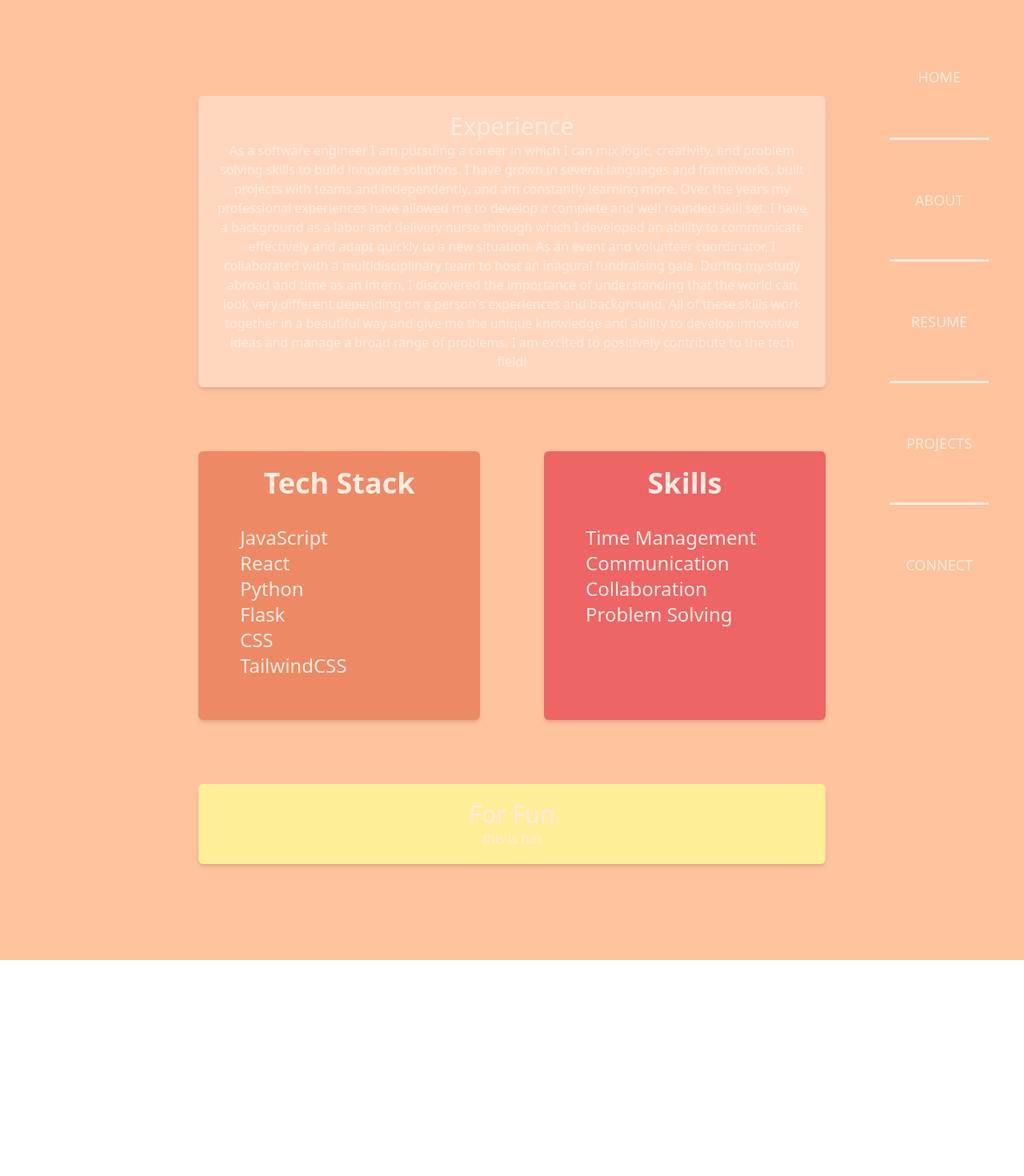
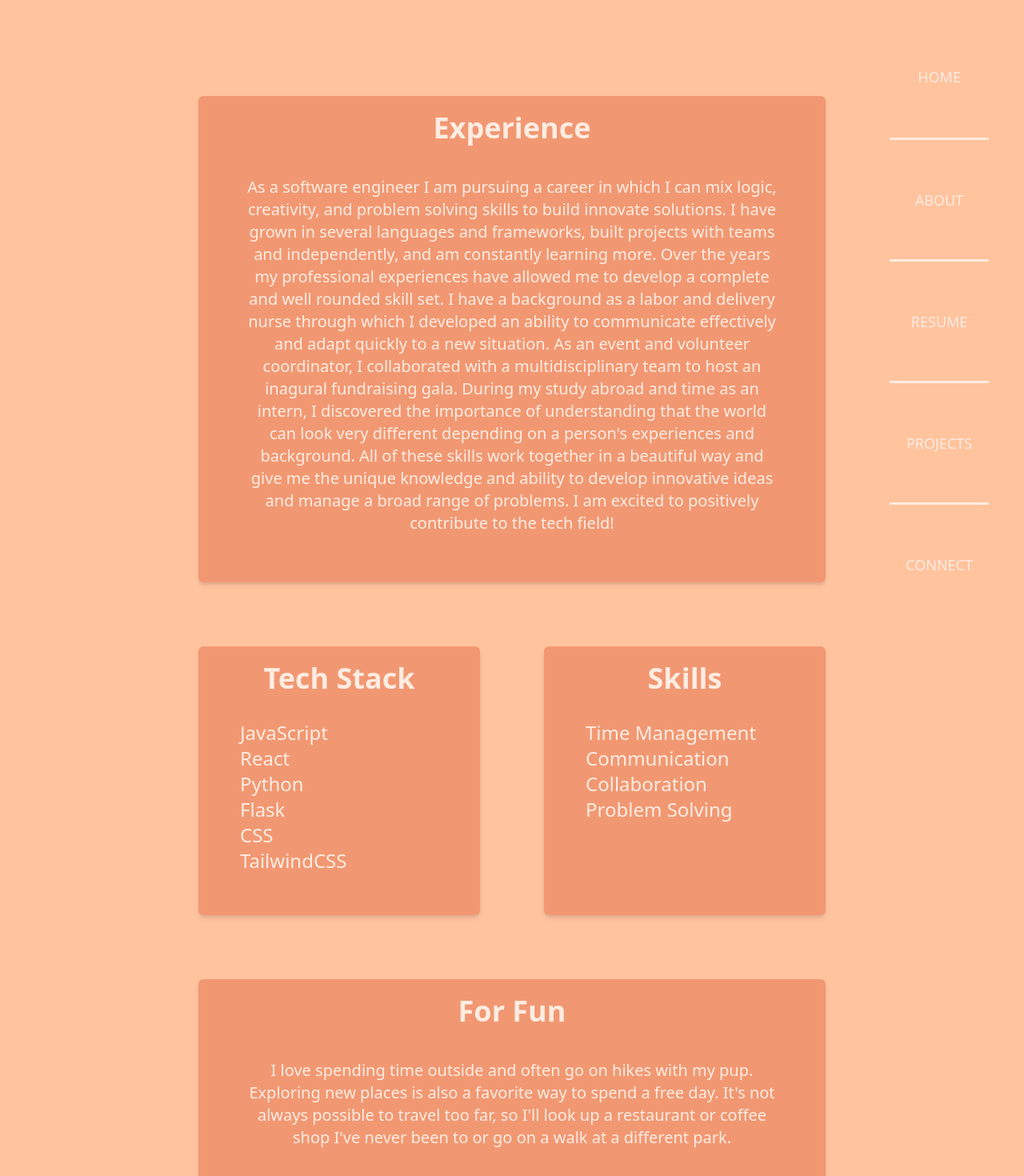
Before and after one commit to madalinefitz/Portfolio-Site, a React (Create React App) app: page /aboutme in a window 1280 px wide. Shown: the top 1470 px of the page at 80% size. Before the commit the page ends 1200 px from the top, so only its background shows below. Built offline with nearby package versions, Linux system fonts and the light colour scheme.

Commit message:
added more content to about

```diff
--- a/src/components/AboutMe.js
+++ b/src/components/AboutMe.js
@@ -4,16 +4,16 @@ import {plainSunset} from './plainSunset.png'
 function AboutMe(){
     return(
         <div class="bg-[#FFC39E] bg-cover px-52 py-20">
-            <div class="bg-[#FFECE1] bg-opacity-50 text-center p-5 m-10 text-[#FFECE1] shadow-md rounded-md">
-                <h1 class="text-3xl font-medium">Experience</h1>
-                <p>As a software engineer I am pursuing a career in which I can mix logic, creativity, and problem solving skills to build innovate solutions. I have grown in several languages and frameworks, built projects with teams and independently, and am constantly learning more.
+            <div class="bg-[#ED8A65] bg-opacity-75 text-center p-5 m-10 text-[#FFECE1] shadow-md rounded-md">
+                <h1 class="text-4xl font-bold">Experience</h1>
+                <p class="whitespace-pre-line p-10 text-xl">As a software engineer I am pursuing a career in which I can mix logic, creativity, and problem solving skills to build innovate solutions. I have grown in several languages and frameworks, built projects with teams and independently, and am constantly learning more.
 
                 Over the years my professional experiences have allowed me to develop a complete and well rounded skill set. I have a background as a labor and delivery nurse through which I developed an ability to communicate effectively and adapt quickly to a new situation. As an event and volunteer coordinator, I collaborated with a multidisciplinary team to host an inagural fundraising gala. During my study abroad and time as an intern, I discovered the importance of understanding that the world can look very different depending on a person's experiences and background.
 
                 All of these skills work together in a beautiful way and give me the unique knowledge and ability to develop innovative ideas and manage a broad range of problems. I am excited to positively contribute to the tech field!</p>
             </div>
             <div class="flex flex-rows text-[#FFECE1]">
-                <div class="basis-1/2 bg-[#ED8A65] m-10 shadow-md rounded-md">
+                <div class="basis-1/2 bg-[#ED8A65] bg-opacity-75 m-10 shadow-md rounded-md">
                     <h1 class="text-4xl text-center font-bold p-5">Tech Stack</h1>
                     <div class="pl-10 pb-10 m-3 text-2xl">
                         <p>JavaScript</p>
@@ -24,7 +24,7 @@ function AboutMe(){
                         <p>TailwindCSS</p>
                     </div>
                 </div>
-                <div class="basis-1/2 bg-[#ED6565] m-10 shadow-md rounded-md">
+                <div class="basis-1/2 bg-[#ED8A65] bg-opacity-75 m-10 shadow-md rounded-md">
                     <h1 class="text-4xl font-bold p-5 text-center">Skills</h1>
                     <div class="pl-10 pb-10 m-3 text-2xl">
                         <p>Time Management</p>
@@ -34,9 +34,9 @@ function AboutMe(){
                     </div>
                 </div>
             </div>
-            <div class="bg-[#FFEE98] text-center p-5 m-10 text-[#FFECE1] shadow-md rounded-md">
-                <h1 class="text-3xl font-medium">For Fun</h1>
-                <p>this is fun</p>
+            <div class="bg-[#ED8A65] bg-opacity-75 text-center p-5 m-10 text-[#FFECE1] shadow-md rounded-md">
+                <h1 class="text-4xl font-bold">For Fun</h1>
+                <p class="whitespace-pre-line p-10 text-xl">I love spending time outside and often go on hikes with my pup. Exploring new places is also a favorite way to spend a free day. It's not always possible to travel too far, so I'll look up a restaurant or coffee shop I've never been to or go on a walk at a different park. </p>
             </div>
 
 
```
